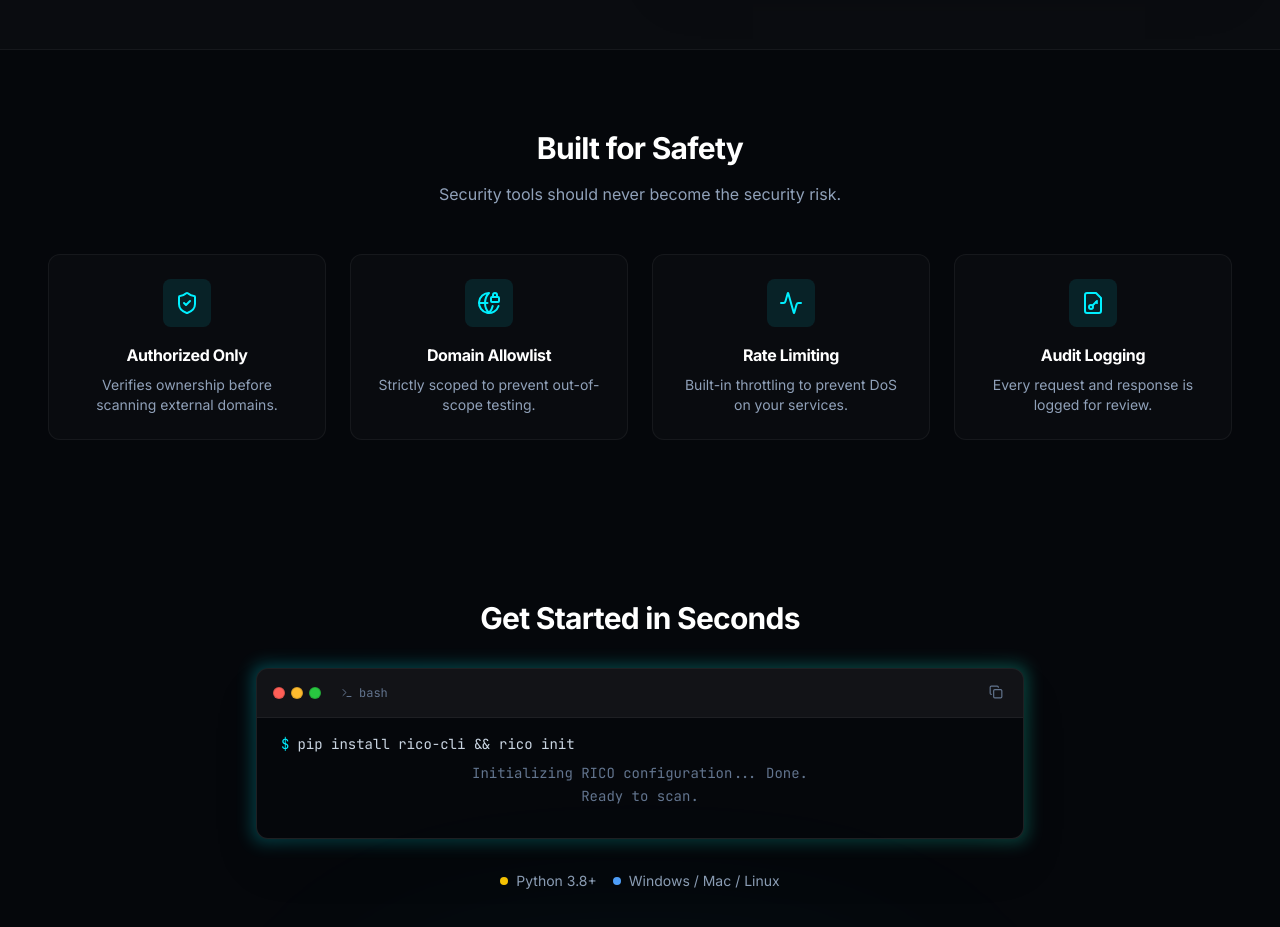
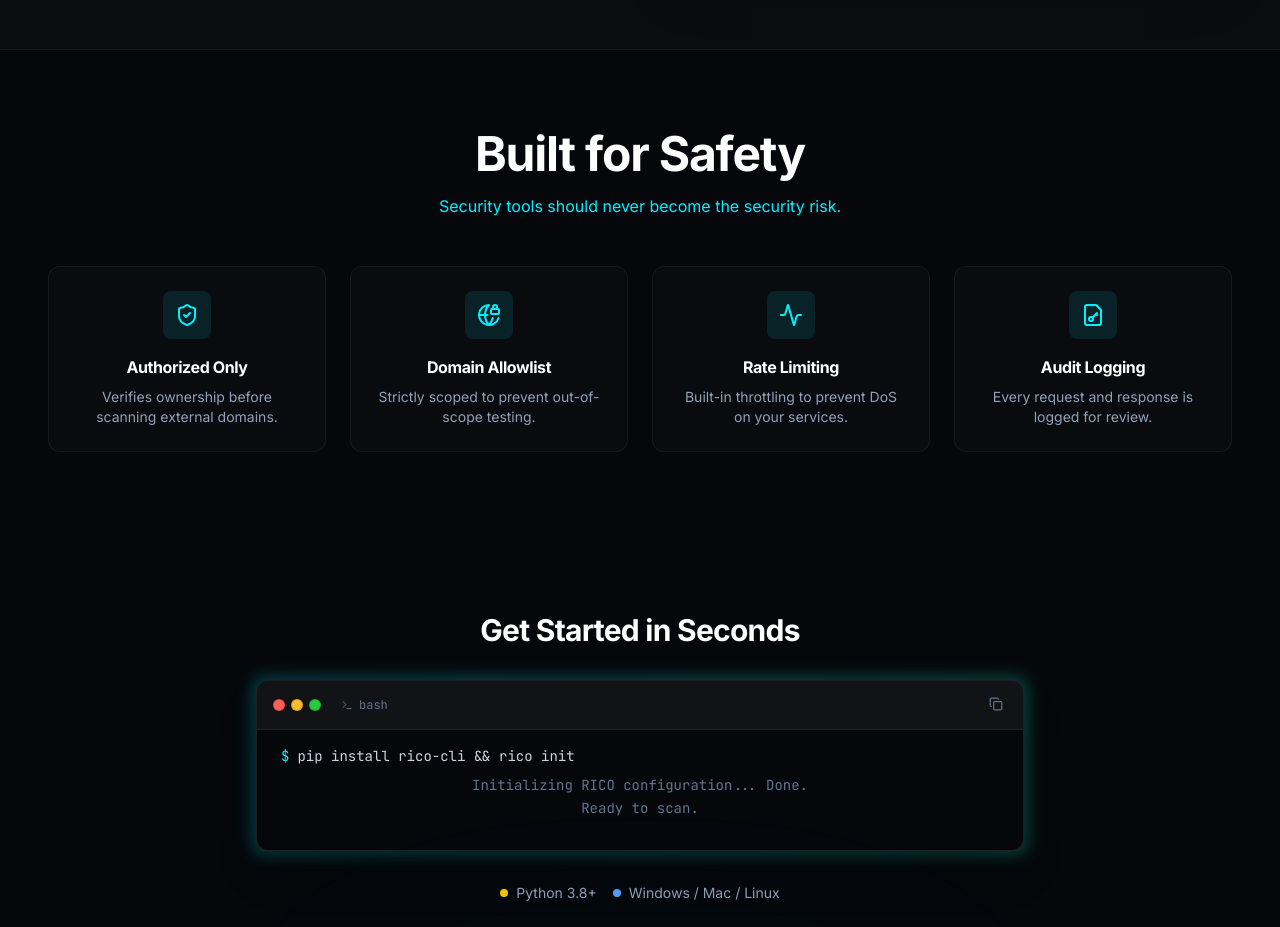
Before and after one commit to ayushkumar2601/rico-web, a React (Vite) app: page / in a window 1280 px wide. Shown: the part 5120-6047 px from the top of the page. Built offline with nearby package versions, Linux system fonts and the light colour scheme.

Commit message:
added glow effect

```diff
--- a/src/components/Safety.tsx
+++ b/src/components/Safety.tsx
@@ -1,12 +1,13 @@
 import { Section, FadeIn } from './ui/Section';
 import { ShieldCheck, GlobeLock, Activity, FileKey } from 'lucide-react';
+import { motion } from 'framer-motion';
 
 export function Safety() {
   return (
     <Section id="safety">
       <div className="text-center mb-12">
-        <h2 className="text-3xl font-bold mb-4">Built for Safety</h2>
-        <p className="text-slate-400">Security tools should never become the security risk.</p>
+        <h2 className="text-5xl font-bold mb-4">Built for Safety</h2>
+        <p className="text-neon-cyan">Security tools should never become the security risk.</p>
       </div>
 
       <div className="grid md:grid-cols-2 lg:grid-cols-4 gap-6">
@@ -17,13 +18,24 @@ export function Safety() {
           { icon: FileKey, title: "Audit Logging", desc: "Every request and response is logged for review." }
         ].map((item, i) => (
           <FadeIn key={i} delay={i * 0.1}>
-            <div className="text-center p-6 rounded-xl bg-white/[0.02] border border-white/5 hover:bg-white/[0.05] transition-colors">
-              <div className="inline-flex p-3 rounded-lg bg-neon-cyan/10 text-neon-cyan mb-4">
+            <motion.div
+              whileHover={{
+                y: -6,
+                borderColor: 'rgba(204, 255, 0, 0.4)'
+              }}
+              transition={{ duration: 0.3, ease: "easeOut" }}
+              className="group text-center p-6 rounded-xl bg-white/[0.02] border border-white/5 relative overflow-hidden"
+            >
+              <div className="absolute inset-0 bg-gradient-to-br from-neon-cyan/10 to-transparent opacity-0 group-hover:opacity-100 transition-opacity duration-500 pointer-events-none" />
+              <motion.div
+                whileHover={{ rotate: 5, scale: 1.1 }}
+                className="inline-flex p-3 rounded-lg bg-neon-cyan/10 text-neon-cyan mb-4 relative z-10"
+              >
                 <item.icon size={24} />
-              </div>
-              <h3 className="text-white font-bold mb-2">{item.title}</h3>
-              <p className="text-sm text-slate-400">{item.desc}</p>
-            </div>
+              </motion.div>
+              <h3 className="text-white font-bold mb-2 relative z-10">{item.title}</h3>
+              <p className="text-sm text-slate-400 relative z-10">{item.desc}</p>
+            </motion.div>
           </FadeIn>
         ))}
       </div>
```
